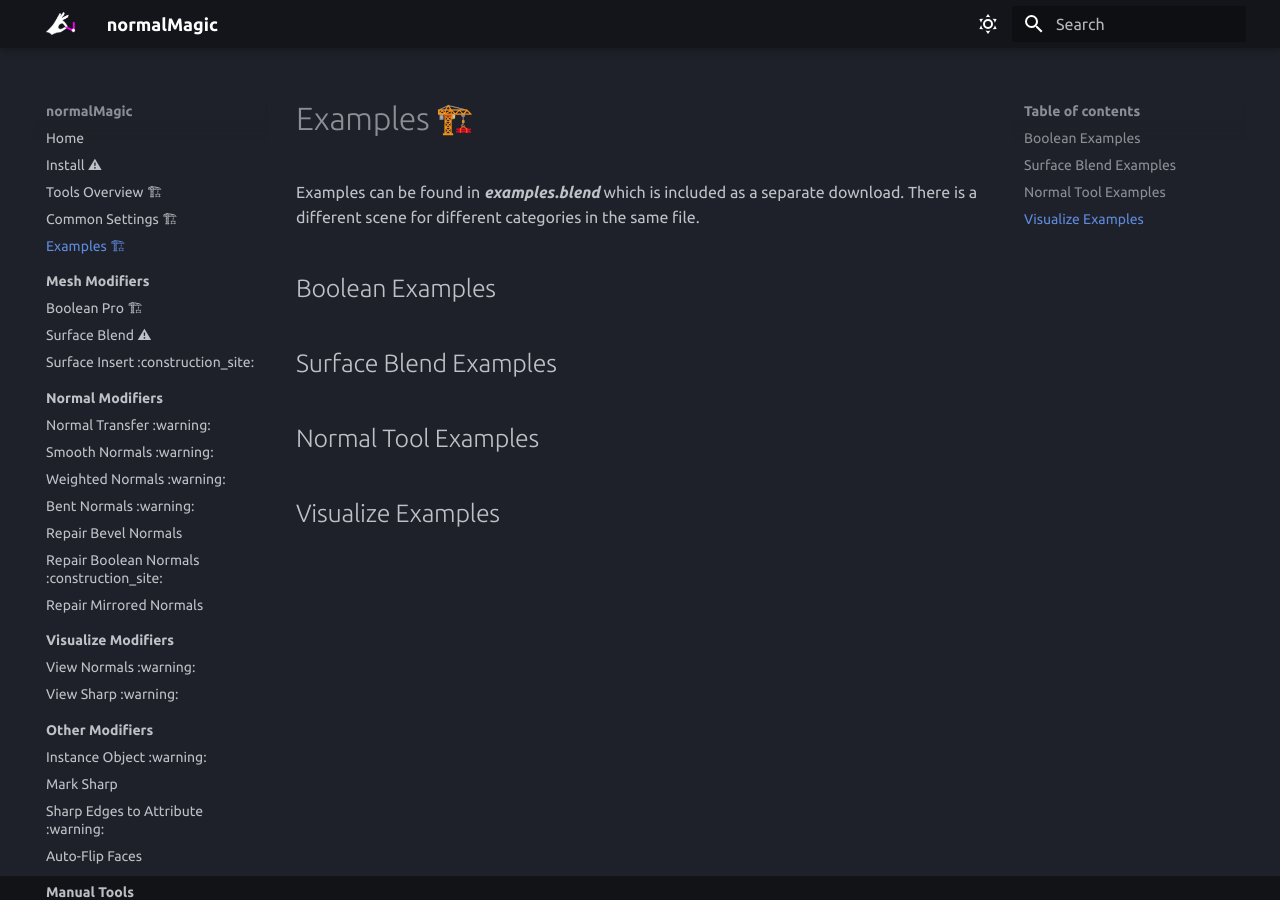
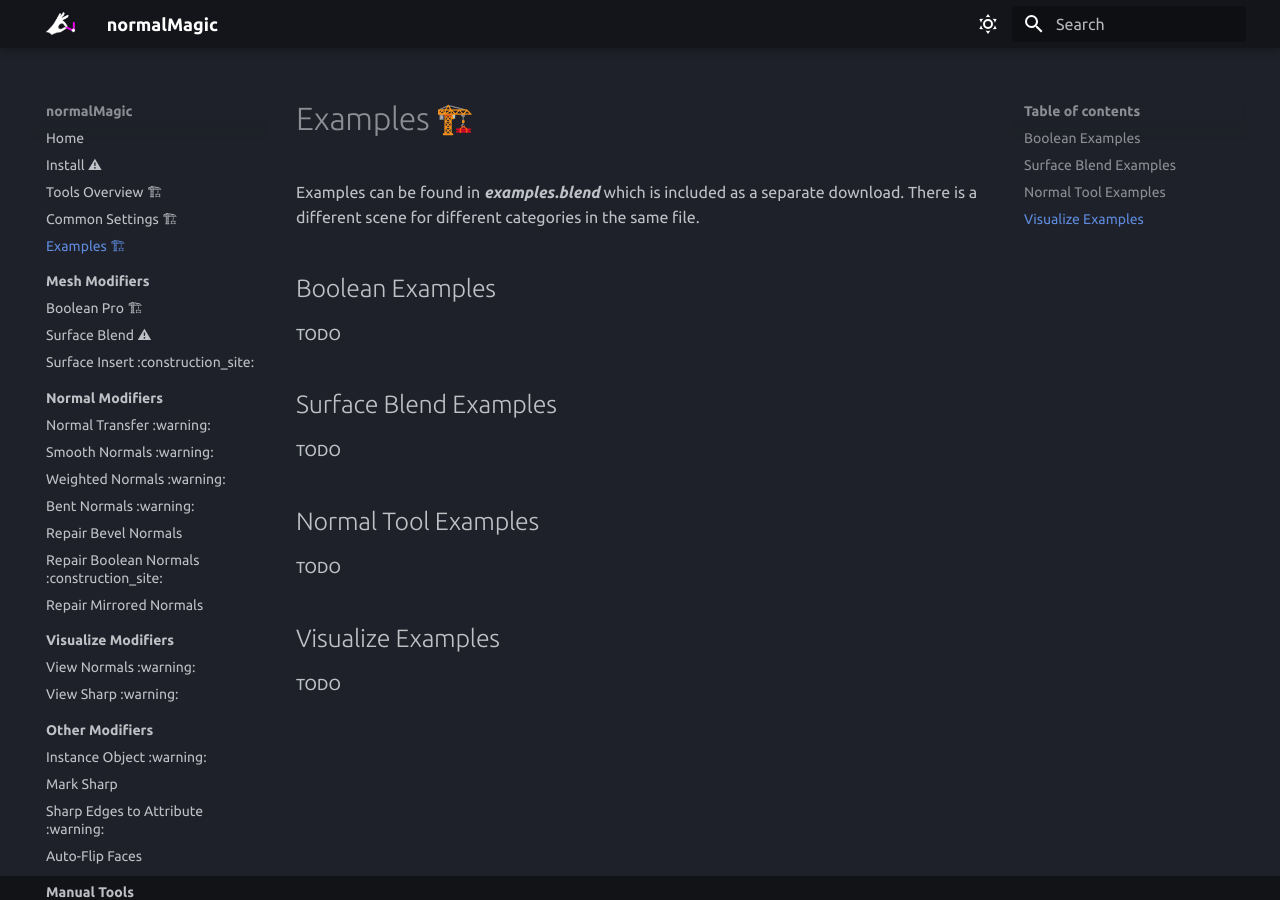
Before and after one commit to SpaghetMeNot/normalmagic, an MkDocs documentation site: the page built from docs/examples.md, in a window 1280 px wide. Built offline with MkDocs 1.6.1 and Material for MkDocs 9.7.7, drawn with Linux system fonts in a browser that asks for light colours; emoji names are drawn with the system emoji font; some web fonts are replaced; the version menu is left out.

Commit message:
updating examples with "TODO"s

```diff
--- a/docs/examples.md
+++ b/docs/examples.md
@@ -3,8 +3,15 @@ Examples can be found in ***examples.blend*** which is included as a separate do
 
 ## Boolean Examples
 
+TODO
+
 ## Surface Blend Examples
+
+TODO
 
 ## Normal Tool Examples
 
+TODO
+
 ## Visualize Examples
+TODO
```
